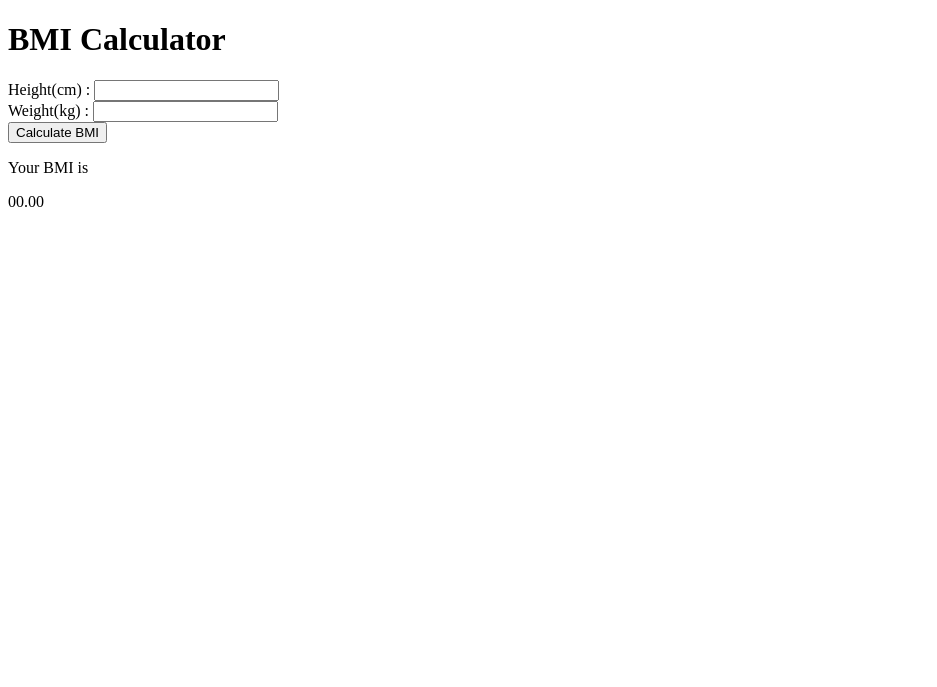
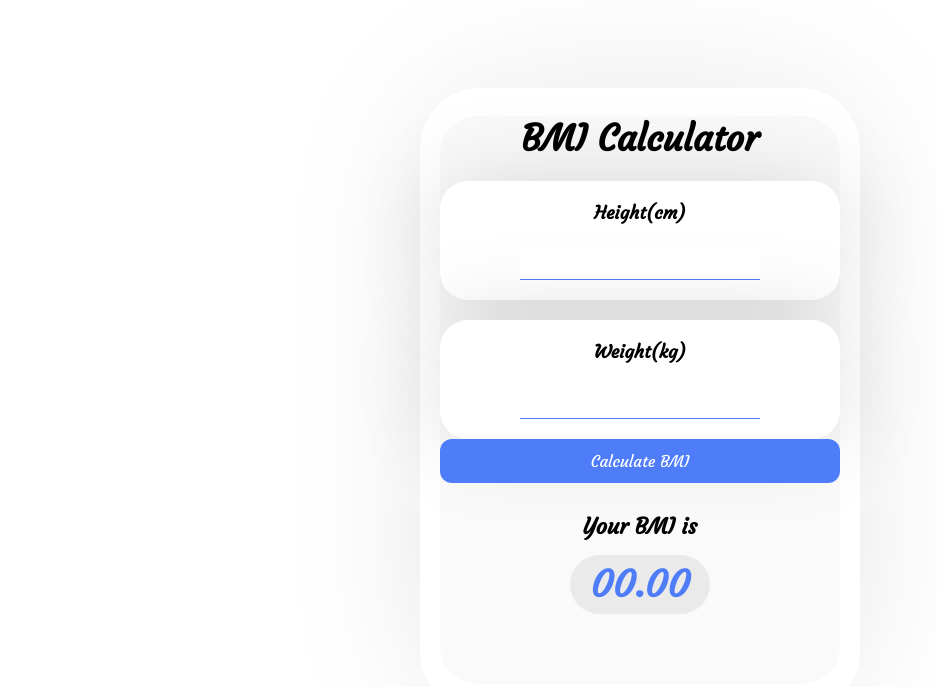
Before and after one commit to Harun6/BMI-Calculator, a plain HTML site: page index.html in a window 1280 px wide. Shown: the whole page, without its empty margins (0-937 px from the left). Drawn offline with Linux system fonts and the light colour scheme.

Commit message:
Create css file and other files refactoring.

```diff
--- a/index.html
+++ b/index.html
@@ -12,27 +12,27 @@
 
 <body>
     <div class="container">
-        <div>
+        <div class="box">
             <h1>BMI Calculator</h1>
-        </div>
             <div class="content">
                 <div class="input">
-                <label for="Height(cm)">Height(cm) :</label>
+                    <label for="height">Height(cm)</label>
                     <input type="number" id="height">
                 </div>
-            <div>
-                <label for="Weight(kg)">Weight(kg) :</label>
+                <div class="input">
+                    <label for="weight">Weight(kg)</label>
                     <input type="number" id="weight">
                 </div>
-        </div>
-        <button id="calculate" onclick="bmıCalculator();"> Calculate BMI</button>
+                <button id="calculate" onclick="bmıCalculator();">Calculate BMI</button>
             </div>
             <div class="result">
                 <p>Your BMI is</p>
-        <div>00.00</div>
+                <div id="result" onclick="bmıCalculator();">00.00</div>
                 <p class="comment"></p>
+            </div>
+        </div>
+    </div>
 
-    </div>
 
     <script src="index.js"></script>
 </body>
--- a/index.js
+++ b/index.js
@@ -1,9 +1,14 @@
 function bmıCalculator() {
+    var btn = document.getElementById("calculate").value;
     var height = document.getElementById("height").value;
     var weight = document.getElementById("weight").value;
 
+
     height = height / 100;
     var bmıcalculate = weight / (height*height);
+
+    bmıcalculate = bmıcalculate.toFixed(2);
+    document.getElementById("result").innerHTML = bmıcalculate;
 
     var status = "";
 
@@ -20,5 +25,5 @@ function bmıCalculator() {
         status = "Obese";
     }
 
-    document.querySelector('.comment').innerHTML = `Comment you are <span id="comment"> ${status}</span>`;
+    document.querySelector('.comment').innerHTML = `Comment you are :<span id="comment"> ${status}</span>`;
 }
--- a/style.css
+++ b/style.css
@@ -0,0 +1,119 @@
+*{
+    padding: 0;
+    margin: 0;
+    box-sizing: border-box;
+}
+
+body{
+    min-height: 100vh;
+    font-family: 'Courgette', cursive;
+    background-size: cover;
+}
+
+.container{
+    position: absolute;
+    left: 50%;
+    top: 50%;
+    transform: translate(-50%,-50%);
+}
+
+.box{
+    min-width: 400px;
+    background: #fafafa;
+    border-radius: 38px;
+    text-align: center;
+    position: relative;
+}
+
+.box::before{
+    content: '';
+    position: absolute;
+    height: 110%;
+    width: 110%;
+    left: -5%;
+    top: -5%;
+    background-color: rgba(255, 255, 255, 0.3);
+    box-shadow: 0px 0px 166px -31px rgba(0, 0, 0, 0.15);
+    border-radius: 60px;
+    z-index: -1;
+}
+
+h1{
+    font-weight: bold;
+    font-size: 36px;
+    pad: 30px 0;
+}
+
+.content{
+    pad: 0 40px;
+}
+
+.input{
+    background: #fff;
+    box-shadow: 0px 0px 95px -3px rgba(0, 0, 0, 0.15);
+    border-radius: 28px;
+    padding: 20px 0;
+    margin-top: 20px;
+}
+
+.input label{
+    display: block;
+    font-size: 18px;
+    font-weight: 600;
+    color: #000;
+    margin-bottom: 20px;
+}
+
+.input input{
+    outline: none;
+    border: none;
+    border-bottom: 1px solid #4f7df9;
+    width: 60%;
+    text-align: center;
+    font-size: 28px;
+    font-family: 'Courgette', cursive;
+}
+
+button#calculate{
+    font-family: 'Courgette', cursive;
+    color: #fff;
+    background: #4f7df9;
+    font-size: 16px;
+    border-radius: 12px;
+    padding: 12px 0;
+    width: 100%;
+    outline: none;
+    border: none;
+    transition: background .2s ease;
+}
+
+button#calculate:hover{
+    background: #0044ff;
+}
+
+.result{
+    padding: 30px 20px;
+}
+
+.result p{
+    font-weight: 600;
+    font-size: 22px;
+    color: #000;
+    margin-bottom: 15px;
+}
+
+.result #result{
+    font-size: 36px;
+    font-weight: 900;
+    color: #4f7df9;
+    background-color: #eaeaea;
+    display: inline-block;
+    padding: 7px 20px;
+    border-radius: 55px;
+    margin-bottom: 25px;
+}
+
+#comment{
+    color: #4f7df9;
+    font-weight: 800;
+}
```
Lines whose indentation alone changed are shown as unchanged.
